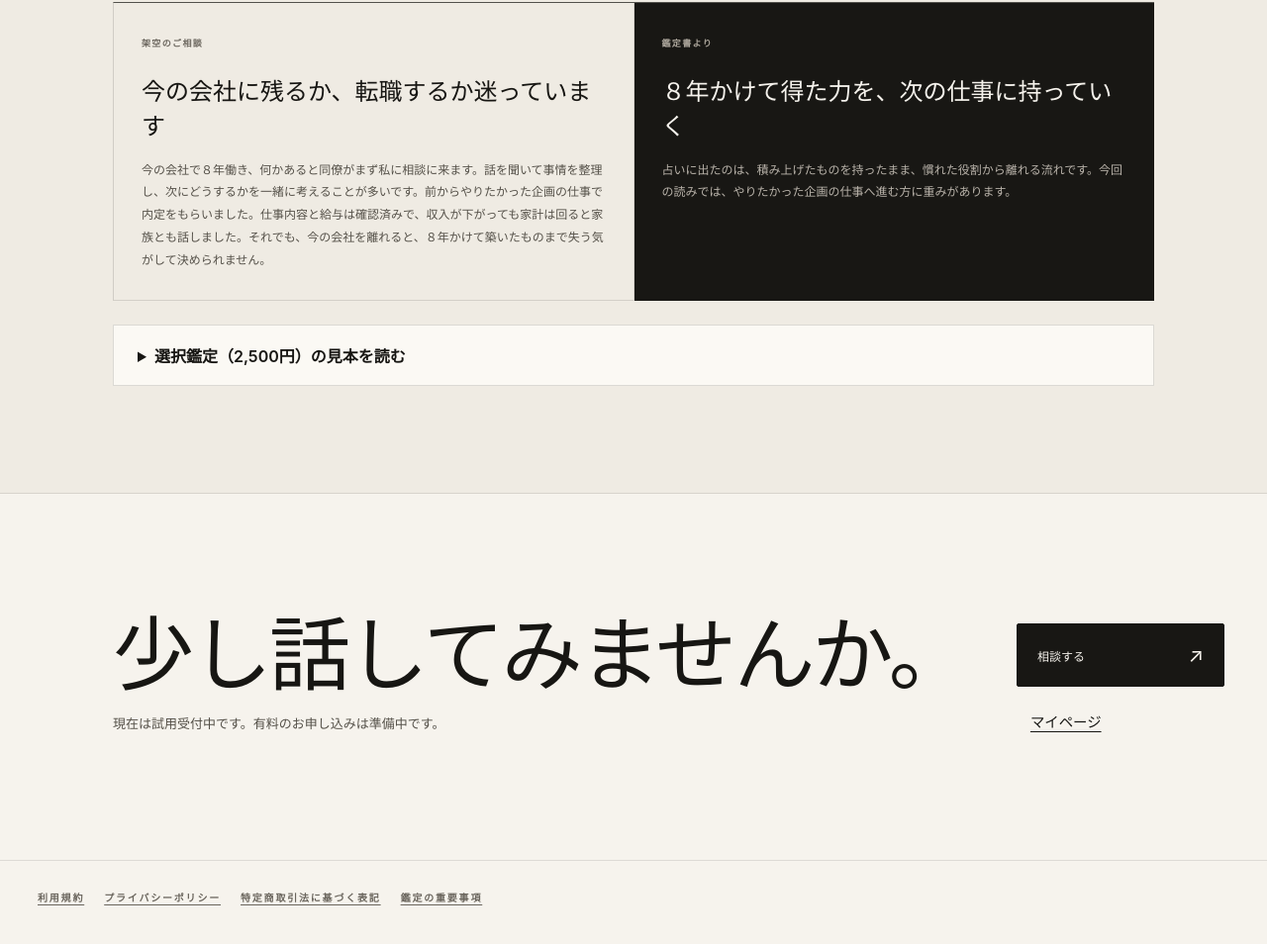
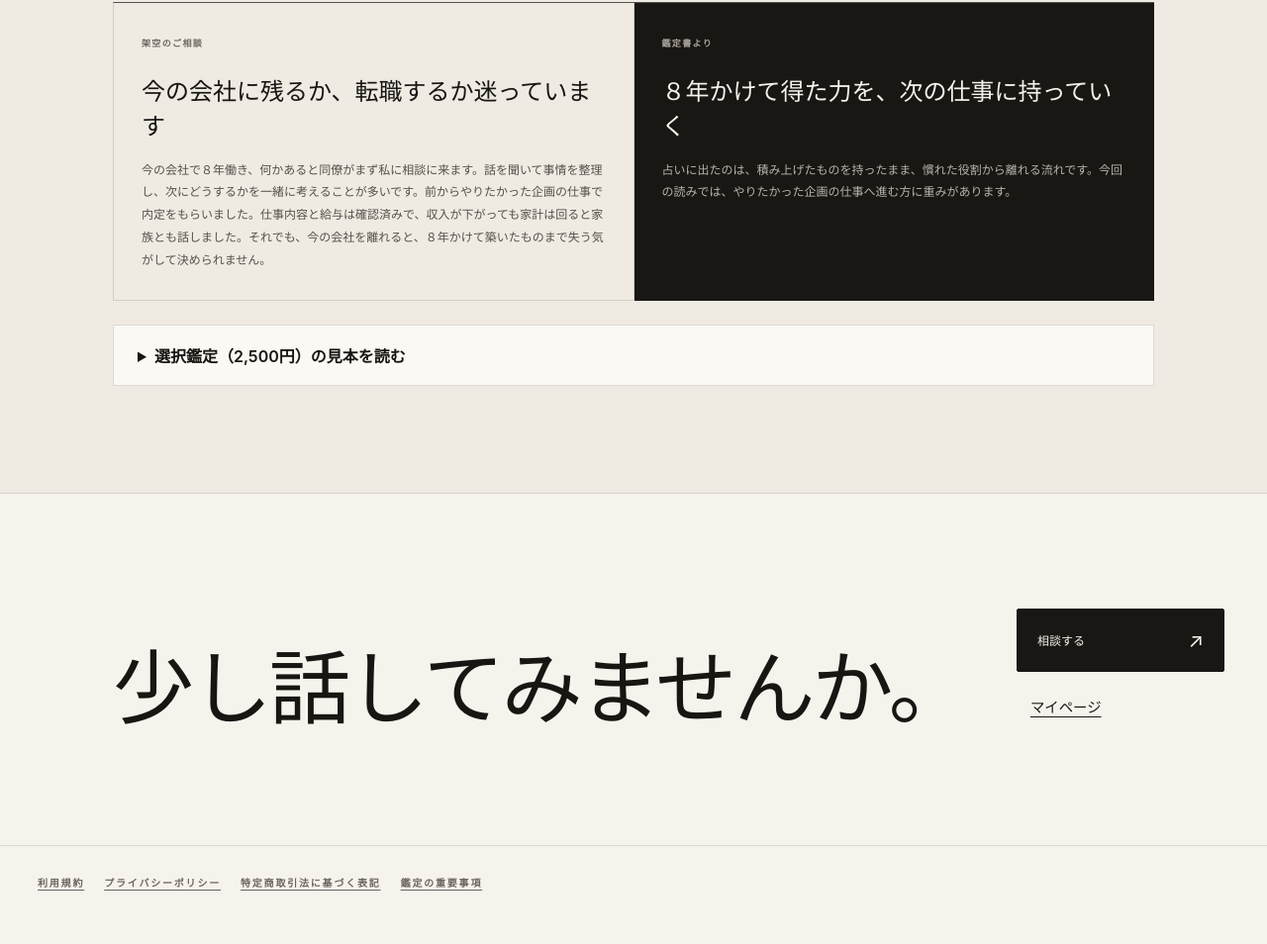
Before and after one commit to life-review-assessment/LRA, a plain HTML site: page index.html in a window 1280 px wide. Shown: the part 2742-3696 px from the top of the page at 99% size. Drawn offline with Linux system fonts and the light colour scheme.

Commit message:
Remove trial-only wording from the SORLA landing page

```diff
--- a/index.html
+++ b/index.html
@@ -131,7 +131,7 @@
 
   <section class="site-section home-cta-section">
     <div class="site-wrap home-cta">
-      <div><h2>少し話してみませんか。</h2><p class="sorla-trial-note">現在は試用受付中です。有料のお申し込みは準備中です。</p></div>
+      <div><h2>少し話してみませんか。</h2></div>
       <div class="home-cta-actions"><a class="home-start" href="https://sorla-intake.noveljoy17.chatgpt.site/intake.html">相談する <span aria-hidden="true">↗</span></a><a class="sorla-mypage-link" href="https://sorla-intake.noveljoy17.chatgpt.site/mypage">マイページ</a></div>
     </div>
   </section>
```
